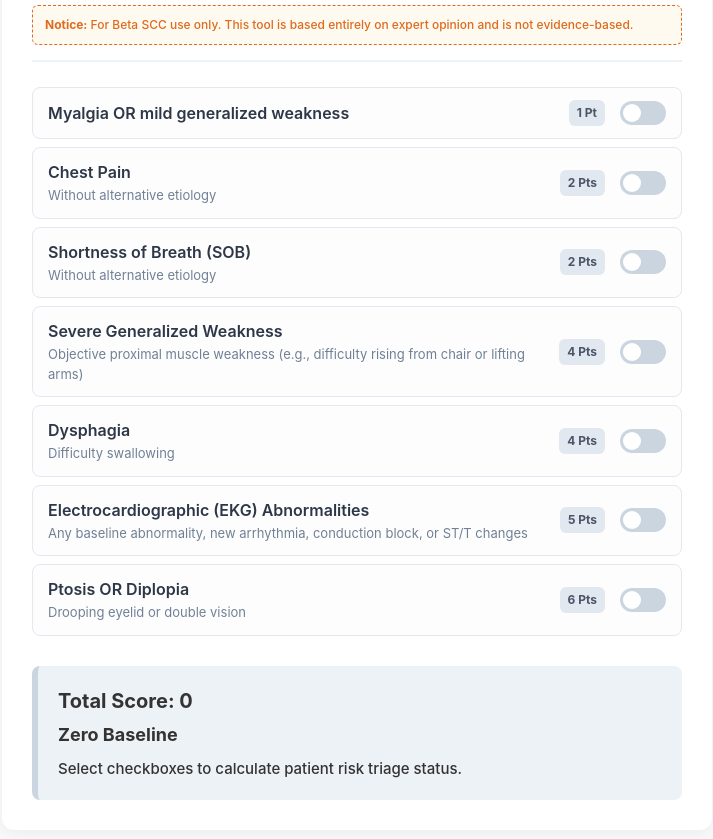
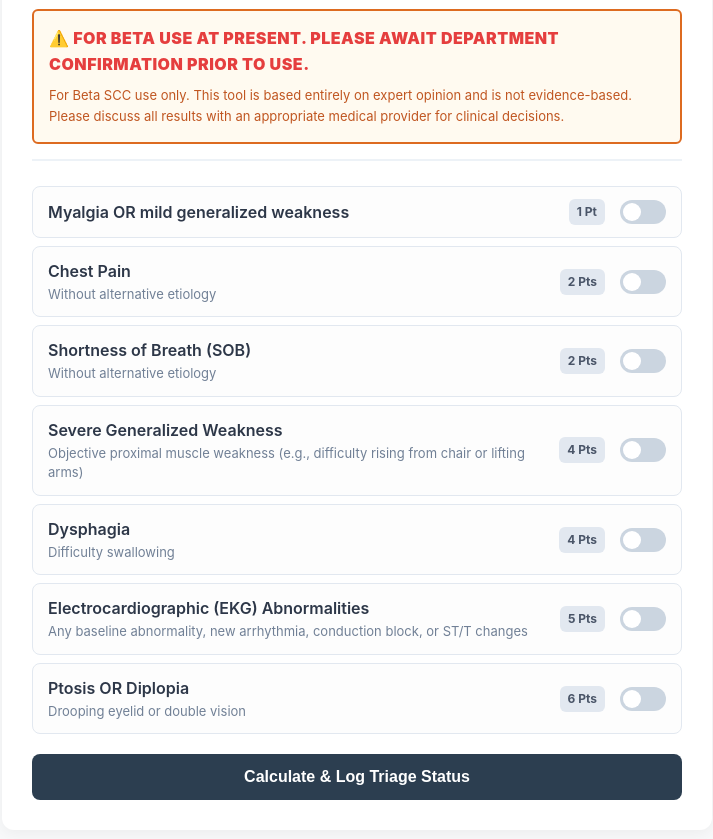
Before and after one commit to simchanath-tech/triple-M, a plain HTML site: page index.html in a window 1280 px wide. Shown: the part 155-994 px from the top of the page, without its empty margins (283-996 px from the left). Drawn offline with Linux system fonts and the light colour scheme.

Commit message:
Update index.html

```diff
--- a/index.html
+++ b/index.html
@@ -14,7 +14,6 @@
         function gtag(){dataLayer.push(arguments);}
         gtag('js', new Date());
 
-        // Configures GA4 and anonymizes IP addresses for privacy compliance
         gtag('config', 'G-6RV9LJ1T4Z', { 'anonymize_ip': true });
     </script>
     <!-- ================================================================= -->
@@ -75,18 +74,28 @@
         .header-sub {
             font-size: 14px;
             color: #4a5568;
-            margin: 0 0 8px 0;
+            margin: 0 0 12px 0;
             font-weight: 500;
         }
 
         .disclaimer-box {
             background-color: #fffaf0;
-            border: 1px dashed #dd6b20;
-            padding: 10px 12px;
+            border: 2px solid #dd6b20;
+            padding: 15px;
             border-radius: 6px;
-            font-size: 12px;
-            color: #dd6b20;
-            font-weight: 500;
+            font-size: 13px;
+            color: #c05621;
+            line-height: 1.6;
+        }
+
+        .block-emphasis {
+            display: block;
+            font-size: 16px;
+            font-weight: 900;
+            text-transform: uppercase;
+            letter-spacing: 0.5px;
+            margin-bottom: 8px;
+            color: #e53e3e;
         }
 
         .symptom-group {
@@ -102,11 +111,6 @@
             background: #fdfdfd;
             border: 1px solid #e2e8f0;
             border-radius: 8px;
-            transition: background 0.2s;
-        }
-
-        .symptom-row:hover {
-            background: #f7fafc;
         }
 
         .symptom-label {
@@ -181,13 +185,34 @@
             transform: translateX(22px);
         }
 
+        /* Action Button */
+        .btn-submit {
+            display: block;
+            width: 100%;
+            background-color: var(--primary-color);
+            color: white;
+            border: none;
+            padding: 14px;
+            font-size: 16px;
+            font-weight: bold;
+            border-radius: 8px;
+            cursor: pointer;
+            margin-top: 20px;
+            transition: background-color 0.2s;
+        }
+
+        .btn-submit:hover {
+            background-color: #1a252f;
+        }
+
         /* Result Panel Box */
         .result-panel {
-            margin-top: 30px;
+            margin-top: 25px;
             padding: 20px;
             border-radius: 8px;
             background: #edf2f7;
             border-left: 6px solid #cbd5e0;
+            display: none; /* Hidden until submission */
         }
 
         .score-display {
@@ -220,7 +245,8 @@
         <h2>Triple-M Syndrome Risk Calculator <span class="beta-tag">Beta Mode</span></h2>
         <p class="header-sub">For individuals with recent initiation of checkpoint inhibitor use in the past 3 months</p>
         <div class="disclaimer-box">
-            <strong>Notice:</strong> For Beta SCC use only. This tool is based entirely on expert opinion and is not evidence-based.
+            <span class="block-emphasis">⚠️ FOR BETA USE AT PRESENT. PLEASE AWAIT DEPARTMENT CONFIRMATION PRIOR TO USE.</span>
+            For Beta SCC use only. This tool is based entirely on expert opinion and is not evidence-based. Please discuss all results with an appropriate medical provider for clinical decisions.
         </div>
     </div>
 
@@ -314,6 +340,9 @@
         </div>
     </div>
 
+    <!-- Submission Action Button -->
+    <button type="button" class="btn-submit" onclick="submitClinicalEvaluation()">Calculate & Log Triage Status</button>
+
     <!-- Output Box Container -->
     <div id="resultBox" class="result-panel">
         <div class="score-display">Total Score: <span id="scoreText">0</span></div>
@@ -323,15 +352,11 @@
 </div>
 
 <script>
-    document.querySelectorAll('.calc-trigger').forEach(item => {
-        item.addEventListener('change', calculateScore);
-    });
-
-    function calculateScore() {
+    function submitClinicalEvaluation() {
         let totalScore = 0;
         let activeSymptoms = [];
 
-        // Sum weights and capture checked inputs for tracking
+        // Compile selection profile
         document.querySelectorAll('.calc-trigger:checked').forEach(checkedItem => {
             totalScore += parseInt(checkedItem.getAttribute('data-points'));
             activeSymptoms.push(checkedItem.getAttribute('data-name'));
@@ -344,6 +369,7 @@
 
         scoreText.innerText = totalScore;
         resultBox.className = "result-panel";
+        resultBox.style.display = "block"; // Make visual panel visible on submit
 
         let currentTier = "Zero Baseline";
 
@@ -361,31 +387,26 @@
             currentTier = "Low Risk";
             protocolText.innerText = "Check viral panel to rule out an infectious etiology. Consider checking baseline Troponin and an EKG.";
         } else {
-            protocolText.innerText = "Select checkboxes to calculate patient risk triage status.";
+            currentTier = "Zero Baseline";
+            protocolText.innerText = "No current tracking criteria selected. Standard evaluation applies.";
         }
 
         tierText.innerText = currentTier;
 
-        // Unified Tracking Engine (Console Log + Google Analytics 4)
-        logCalculatorInteraction(totalScore, currentTier, activeSymptoms);
+        // Execute absolute tracking send on deliberate click only
+        executeFinalAnalyticsLog(totalScore, currentTier, activeSymptoms);
     }
 
-    /**
-     * Unified Tracking Engine
-     */
-    function logCalculatorInteraction(score, tier, symptoms) {
-        // 1. Local Dev Console Tracking
-        console.log(`[TRACKER] Interaction Logged - Score: ${score}, Tier: ${tier}`);
+    function executeFinalAnalyticsLog(score, tier, symptoms) {
+        console.log(`[SUBMITTED TIER] ${tier} (Score: ${score})`);
 
-        // 2. Google Analytics 4 (GA4) Event Payload
         if (typeof gtag === 'function') {
-            gtag('event', 'calculator_score_generated', {
-                'event_category': 'Clinical Tool Usage',
-                'calculated_score': score,
-                'risk_tier': tier,
-                'symptoms_selected_count': symptoms.length,
-                'cohort_context': 'Recent ICI use (< 3 months)',
-                'validation_status': 'Beta SCC / Expert Opinion Only'
+            gtag('event', 'clinical_triage_submission', {
+                'event_category': 'Calculator Deployment',
+                'final_score': score,
+                'assigned_risk_tier': tier,
+                'symptoms_count': symptoms.length,
+                'symptoms_list': symptoms.join('|') || 'None'
             });
         }
     }
```
